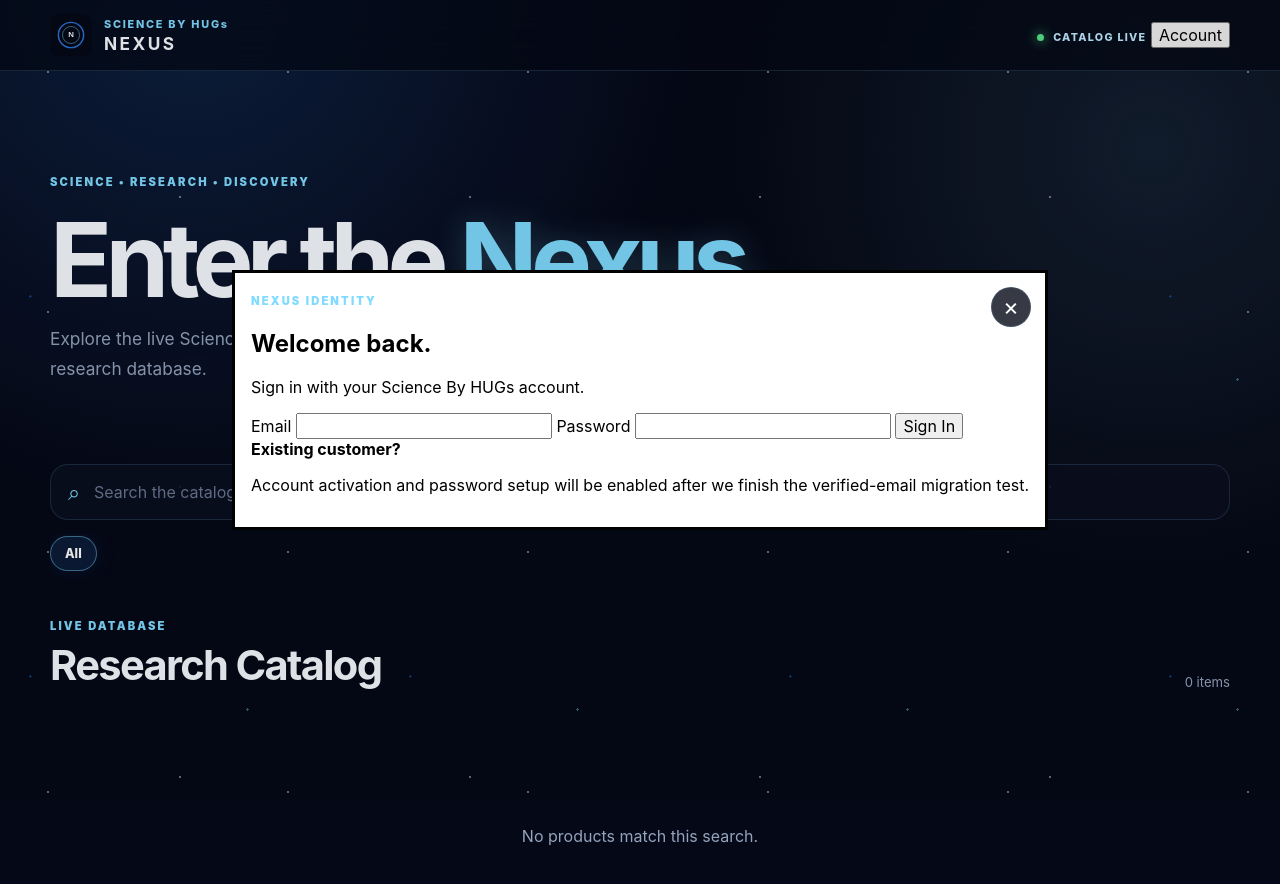
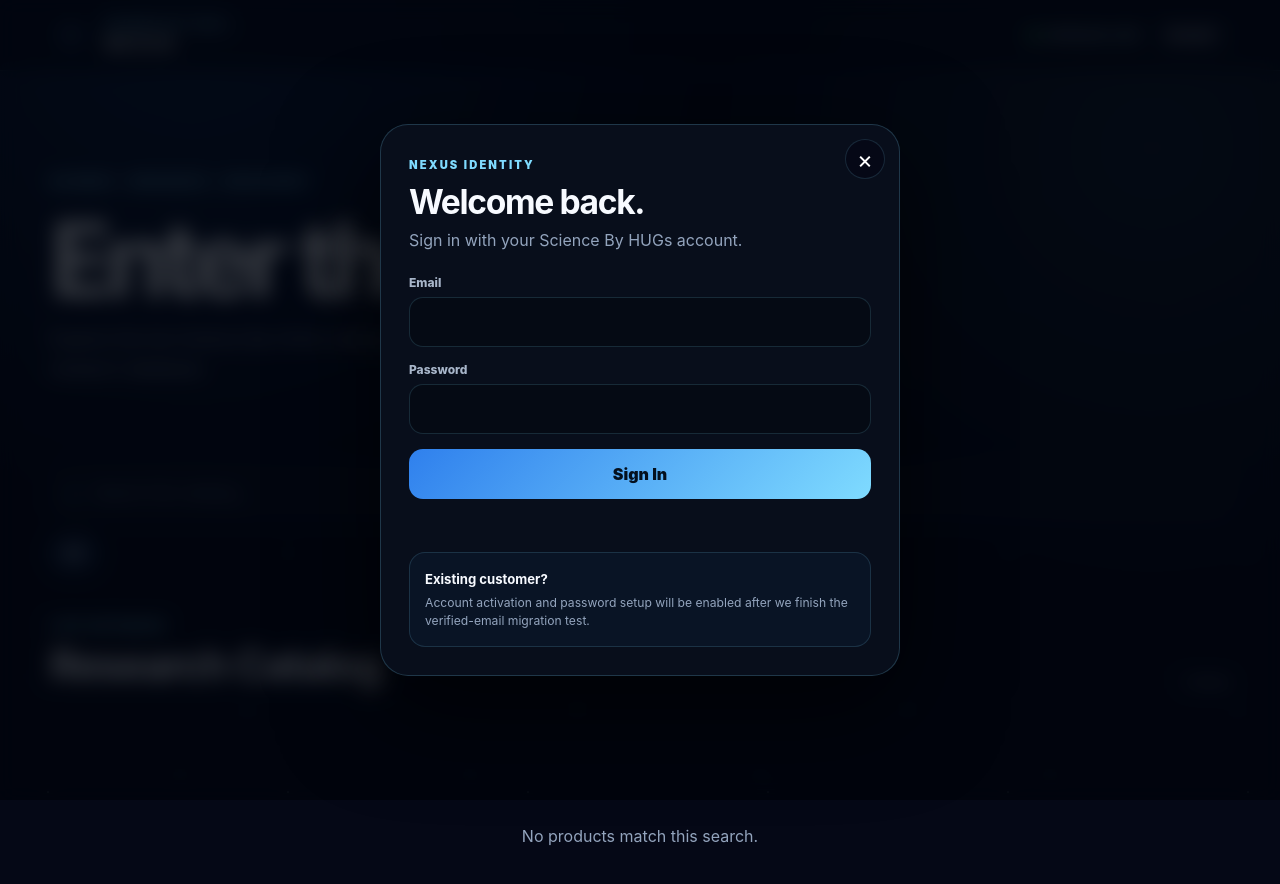
Before and after one commit to ScienceByHugs/sciencebyhugs-nexus, a website built with Vite: page index.html in a window 1280 px wide. Both pictures are taken after a click on the button "Account". Built offline with nearby package versions, Linux system fonts and the light colour scheme; some packages are replaced by stand-ins of ours; no server answers; the database is empty.

Commit message:
Style Nexus account authentication

```diff
--- a/src/styles.css
+++ b/src/styles.css
@@ -31,3 +31,29 @@ radial-gradient(circle at 8% 78%,#2F80ED 0 1px,transparent 1.3px);background-siz
 .product-dialog{width:min(620px,calc(100% - 28px));border:1px solid rgba(127,219,255,.2);border-radius:28px;padding:20px;background:#080E1B;color:var(--text);box-shadow:0 30px 100px rgba(0,0,0,.65)}.product-dialog::backdrop{background:rgba(1,4,12,.78);backdrop-filter:blur(10px)}.dialog-close{position:absolute;top:14px;right:14px;width:40px;height:40px;border-radius:50%;border:1px solid var(--line);background:rgba(5,8,22,.8);color:#fff;font-size:1.5rem;z-index:2}.dialog-image{height:280px;border-radius:20px;background:#050816;display:flex;align-items:center;justify-content:center;overflow:hidden;margin-bottom:20px}.dialog-image img:not(.fallback-mark){width:100%;height:100%;object-fit:cover}.dialog-image .fallback-mark{width:34%;opacity:.38}.product-dialog h2{font-size:2rem;letter-spacing:-.04em;margin:7px 0 6px}.dialog-price{font-size:1.4rem;font-weight:900;color:var(--blue2)}.dialog-description{color:var(--muted);line-height:1.65}.research-notice{margin-top:20px;padding:14px;border:1px solid var(--line);border-radius:16px;background:rgba(47,128,237,.06);color:#9EB0C8;font-size:.78rem;line-height:1.5}
 @media(max-width:880px){.grid{grid-template-columns:repeat(2,minmax(0,1fr))}}@media(max-width:600px){.shell{width:min(100% - 24px,1180px);padding-top:35px}.topbar{padding:12px 14px}.system-status{font-size:.58rem}.grid{grid-template-columns:1fr 1fr;gap:10px}.product-body{padding:13px}.product-image{aspect-ratio:1/1}.hero{padding-top:4vh}.product-body h3{font-size:.95rem}.product-footer{align-items:flex-start;flex-direction:column;gap:8px}.section-heading{align-items:center}.dialog-image{height:230px}}@media(max-width:390px){.grid{grid-template-columns:1fr}}
 @media(prefers-reduced-motion:reduce){*,*::before,*::after{animation:none!important;transition:none!important}}
+
+
+.top-actions{display:flex;align-items:center;gap:12px}
+.account-button{border:1px solid rgba(127,219,255,.22);background:rgba(11,16,32,.78);color:#F7FAFF;border-radius:999px;padding:9px 14px;font-size:.72rem;font-weight:800}
+.account-button:hover{border-color:rgba(127,219,255,.45);background:rgba(47,128,237,.12)}
+.account-dialog{width:min(520px,calc(100% - 28px));border:1px solid rgba(127,219,255,.2);border-radius:28px;padding:28px;background:#080E1B;color:var(--text);box-shadow:0 30px 100px rgba(0,0,0,.65)}
+.account-dialog::backdrop{background:rgba(1,4,12,.78);backdrop-filter:blur(10px)}
+.account-dialog h2{font-size:2.1rem;letter-spacing:-.04em;margin:8px 0 6px}
+.account-copy{color:var(--muted);line-height:1.55;margin:0 0 22px}
+.auth-form{display:grid;gap:15px}
+.auth-form label{display:grid;gap:7px;color:#A8B6CA;font-size:.75rem;font-weight:800}
+.auth-form input{width:100%;height:50px;border-radius:14px;border:1px solid var(--line);background:#050A14;color:var(--text);padding:0 14px;outline:none}
+.auth-form input:focus{border-color:rgba(127,219,255,.55);box-shadow:0 0 0 3px rgba(47,128,237,.1)}
+.auth-primary,.auth-secondary{width:100%;min-height:50px;border-radius:14px;font-weight:900}
+.auth-primary{border:0;background:linear-gradient(135deg,#2F80ED,#7FDBFF);color:#04101E}
+.auth-primary:disabled{opacity:.55;cursor:wait}
+.auth-secondary{margin-top:18px;border:1px solid var(--line);background:#0B1020;color:#fff}
+.auth-message{min-height:18px;color:#FFB15C;font-size:.78rem;line-height:1.4}
+.activation-note{margin-top:20px;padding:15px;border-radius:16px;border:1px solid var(--line);background:rgba(47,128,237,.05)}
+.activation-note strong{font-size:.82rem}
+.activation-note p{margin:6px 0 0;color:var(--muted);font-size:.76rem;line-height:1.5}
+.account-data{display:grid;gap:10px;margin-top:20px}
+.account-data>div{display:flex;align-items:center;justify-content:space-between;gap:18px;padding:14px;border:1px solid var(--line);border-radius:14px;background:#0B1020}
+.account-data span{color:var(--muted);font-size:.76rem}
+.account-data strong{font-size:.82rem;text-align:right}
+@media(max-width:600px){.system-status{display:none}.top-actions{gap:7px}.account-button{padding:8px 11px}}
```
